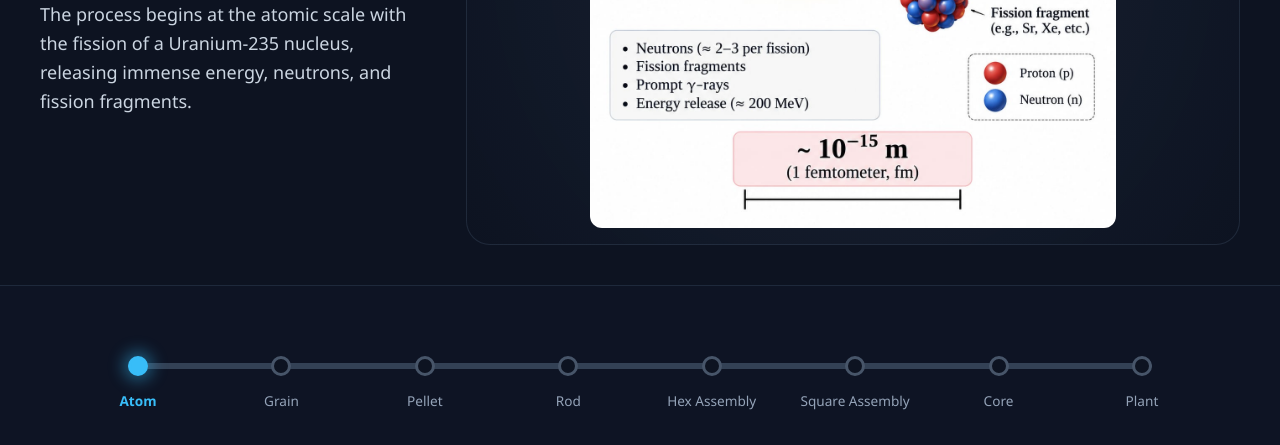
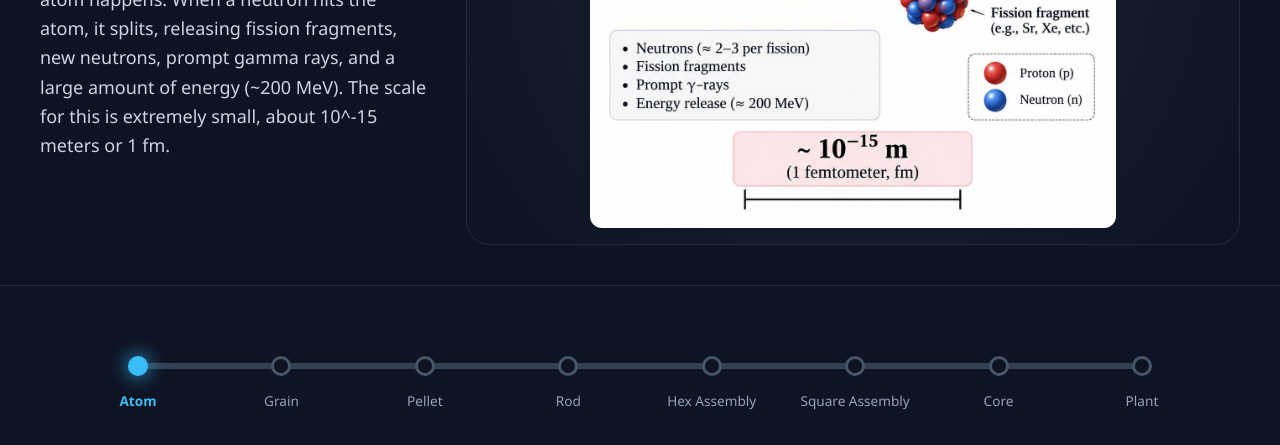
Before and after one commit to hridoysyl3-stack/ReactorScale, a plain HTML site: page index.html in a window 1280 px wide. Shown: the part 355-800 px from the top of the page. Drawn offline with nearby package versions, Linux system fonts and the light colour scheme.

Commit message:
Enhance descriptions in index.html for clarity
Updated descriptions for various stages of nuclear fission and fuel structure to provide more detailed information.

```diff
--- a/index.html
+++ b/index.html
@@ -101,28 +101,28 @@
                 scale: "Scale: ~ 10⁻¹⁵ m",
                 shortLabel: "Atom",
                 title: "Nucleus / Fission",
-                desc: "The process begins at the atomic scale with the fission of a Uranium-235 nucleus, releasing immense energy, neutrons, and fission fragments."
+                desc: "This is where the fission of a Uranium-235 atom happens. When a neutron hits the atom, it splits, releasing fission fragments, new neutrons, prompt gamma rays, and a large amount of energy (~200 MeV). The scale for this is extremely small, about 10^-15 meters or 1 fm."
             },
             {
                 image: "02.jpeg",
                 scale: "Scale: ~ 10⁻⁶ m (μm)",
                 shortLabel: "Grain",
                 title: "Fuel Microstructure",
-                desc: "At the micrometer scale, the UO2 fuel grains form a polycrystalline structure containing grain boundaries and fission product gas bubbles."
+                desc: "This shows the solid, polycrystalline UO2 inside the fuel. Because of the fission process, gas bubbles form, and grain boundaries, defects, and swelling become visible. The scale is about 10^-6 meters or 1 micrometer.   "
             },
             {
                 image: "03.jpeg",
                 scale: "Scale: ~ 10⁻² m (cm)",
                 shortLabel: "Pellet",
                 title: "Fuel Pellet",
-                desc: "The microstructures are pressed and sintered into small cylindrical ceramic UO2 fuel pellets, typically 8-10 mm in diameter."
+                desc: "This is a small cylinder made of UO2 (enriched in 235U) that is roughly 8-10 mm wide and 10-15 mm tall. It is a ceramic fuel with a high melting point and low thermal conductivity, manufactured by pressing and sintering. The scale is about 10^-2 meters or 1 cm."
             },
             {
                 image: "04.jpeg",
                 scale: "Scale: ~ 10⁰ – 10¹ m",
                 shortLabel: "Rod",
                 title: "Fuel Rod",
-                desc: "Hundreds of fuel pellets are stacked inside a hollow zirconium alloy cladding tube (about 3-4 meters long) to form a single fuel rod."
+                desc: "Multiple fuel pellets are stacked inside a long metal tube called Zircaloy cladding. These rods are about 3-4 meters long, feature top and bottom plugs, and contain a helium-filled gap. The scale is about 10^0 meters or 1 meter."
             },
             {
                 image: "05_01.jpeg",
@@ -143,14 +143,14 @@
                 scale: "Scale: ~ meters",
                 shortLabel: "Core",
                 title: "Reactor Core",
-                desc: "Hundreds of fuel assemblies are arranged together to form the reactor core, safely housed inside a massive steel pressure vessel."
+                desc: "Many fuel assemblies are arranged together inside a reactor pressure vessel to build the core. This area contains the coolant (like water), control rods, and a neutron reflector to safely manage the nuclear reaction. The scale is measured in meters (10^0 to 10^1 m)."
             },
             {
                 image: "07.jpeg",
                 scale: "Scale: ~ 100 m scale",
                 shortLabel: "Plant",
                 title: "Nuclear Power Plant",
-                desc: "The reactor core powers the entire macroscopic nuclear power plant facility, producing clean electricity for the grid."
+                desc: "This is the largest, macroscopic stage. It includes the reactor building, turbine building, cooling systems, and safety systems. This is where the energy generates electricity and connects to the electrical grid. The scale is about 10^2 meters or 100 meters."
             }
         ];
 
```
